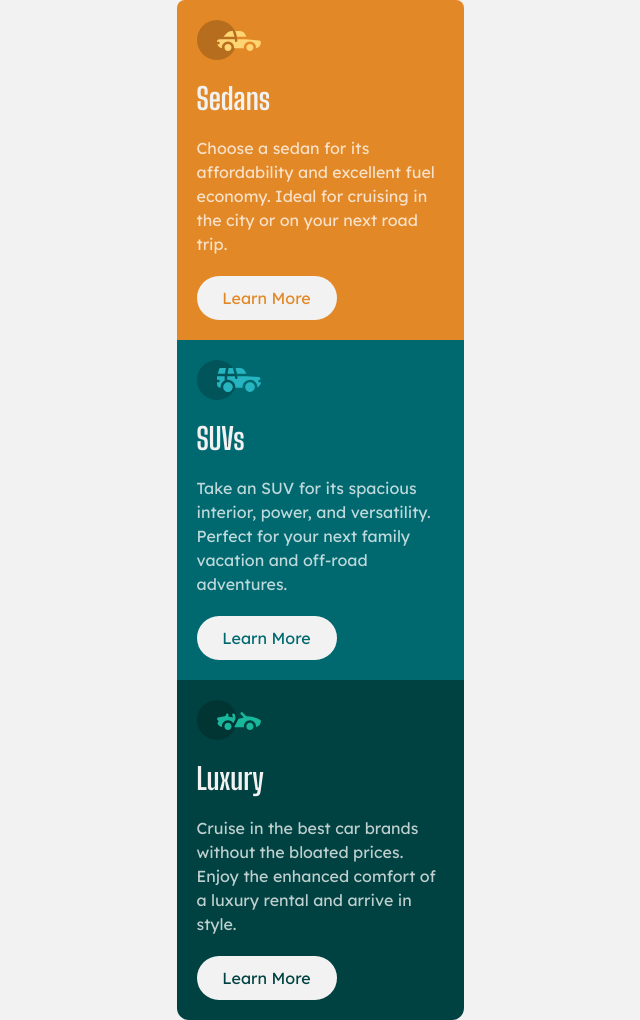
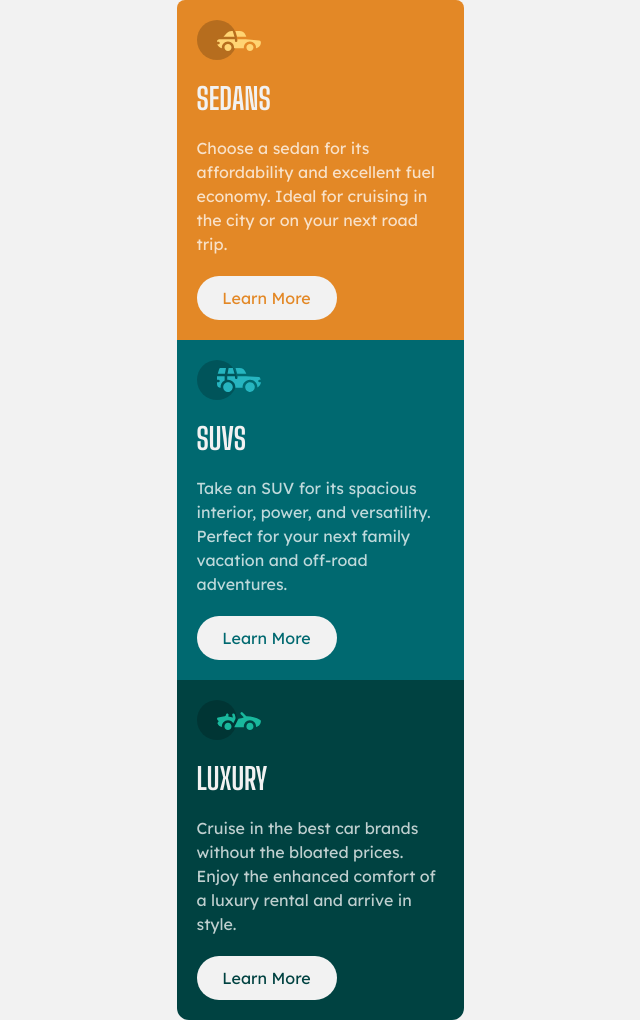
Before and after one commit to TuanAnh45468/column-preview-card, a website: page dist/index.html in a window 1280 px wide. Shown: the whole page, without its empty margins (320-960 px from the left). Drawn offline with Linux system fonts and the light colour scheme.

Commit message:
uppercase name

```diff
--- a/dist/index.html
+++ b/dist/index.html
@@ -27,7 +27,7 @@
 
       <div class="flex flex-col items-start gap-y-5 laptop:pb-8 mobile:rounded-t-lg laptop:rounded-l-lg laptop:w-[275px] laptop:rounded-tr-none px-5 py-5 bg-bright-orange">
         <img alt="" src="images/icon-sedans.svg">
-        <span class="text-3xl font-big-shoulder-display text-very-light-grey">Sedans</span>
+        <span class="text-3xl font-big-shoulder-display text-very-light-grey uppercase">Sedans</span>
         <p>
           Choose a sedan for its affordability and excellent fuel economy.
           Ideal for cruising in the city or on your next road trip.
@@ -37,7 +37,7 @@
 
       <div class="flex flex-col items-start laptop:w-[275px] laptop:pb-8 gap-y-5 px-5 py-5 bg-dark-cyan">
         <img alt="" src="images/icon-suvs.svg">
-        <span class="text-3xl font-big-shoulder-display text-very-light-grey">SUVs</span>
+        <span class="text-3xl font-big-shoulder-display text-very-light-grey uppercase">SUVs</span>
         <p>
           Take an SUV for its spacious interior, power, and versatility.
           Perfect for your next family vacation and off-road adventures.
@@ -47,7 +47,7 @@
 
       <div class="flex flex-col items-start gap-y-5 laptop:pb-8 laptop:w-[275px] laptop:rounded-r-lg laptop:rounded-b-none mobile:rounded-b-xl px-5 py-5 bg-very-dark-cyan">
         <img alt="" src="images/icon-luxury.svg">
-        <span class="text-3xl font-big-shoulder-display text-very-light-grey">Luxury</span>
+        <span class="text-3xl font-big-shoulder-display text-very-light-grey uppercase">Luxury</span>
         <p>
           Cruise in the best car brands without the bloated prices. Enjoy
           the enhanced comfort of a luxury rental and arrive in style.
```
Also changed, not shown: dist/build.css.
